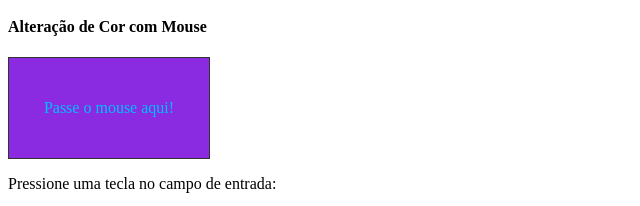
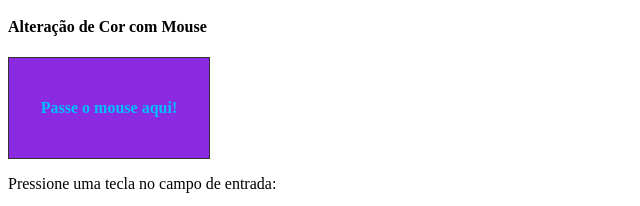
Before and after one commit to CaroliisRibeiro/JavaScript-Document-Object-Model-e-Evento, a plain HTML site: page index.html in a window 1280 px wide. Shown: the part 606-812 px from the top of the page, 0-640 px from the left. Drawn offline with Linux system fonts and the light colour scheme.

Commit message:
atualização

```diff
--- a/index.html
+++ b/index.html
@@ -64,8 +64,8 @@
 
     <h4>Alteração de Cor com Mouse</h4>
 
-    <div id="caixa" onmouseover="mudarCor()" onmouseout="restaurarCor()">
-        Passe o mouse aqui!
+    <div id="caixa" onmouseover="mudarCor()" onmouseout="restaurarCor()"
+        ><h4>Passe o mouse aqui!</h4>
     </div>
 
 
```
